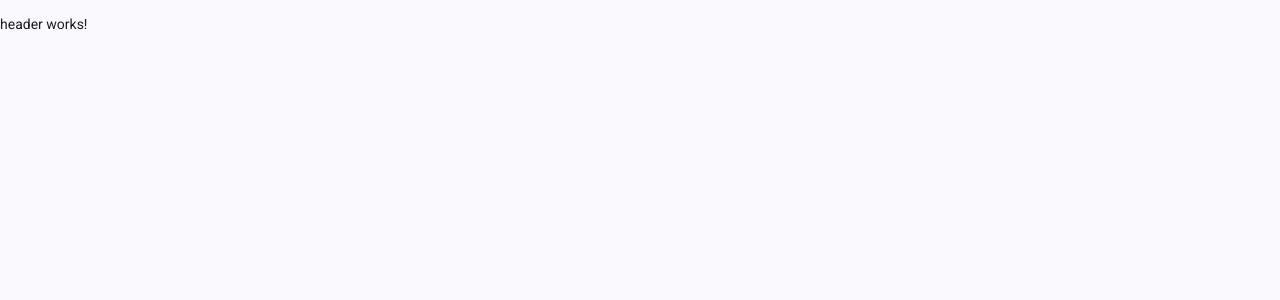
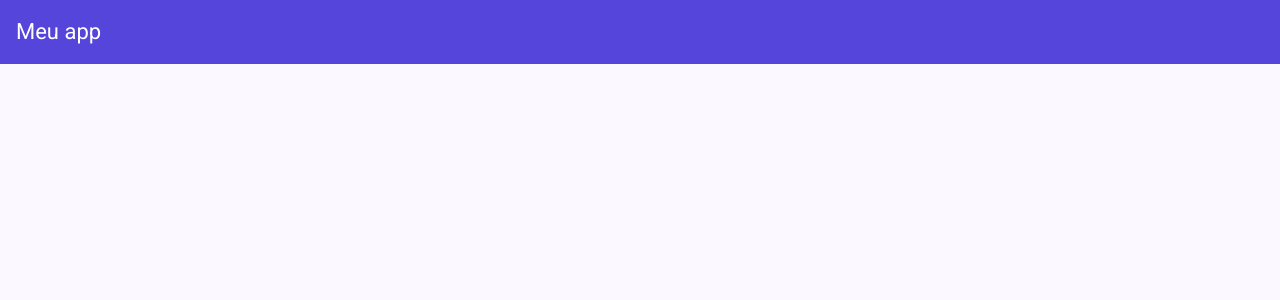
Before and after one commit to eRodrigoL/gerenciador-financeiro-angular-20, an Angular app: page / in a window 1280 px wide. Shown: the top 300 px of the page. Built offline with nearby package versions, Linux system fonts and the light colour scheme.

Commit message:
✨ feat(layout): Configura tema Material e cabeçalho inicial
- Adiciona Angular Material Toolbar ao cabeçalho da aplicação
- Define um tema de cores personalizado para o Material Design

```diff
--- a/src/app/app.html
+++ b/src/app/app.html
@@ -1,3 +1,5 @@
 <app-layout></app-layout>
 
 <ng-content></ng-content>
+
+<router-outlet></router-outlet>
--- a/src/app/core/layout/components/header/header.html
+++ b/src/app/core/layout/components/header/header.html
@@ -1 +1,5 @@
-<p>header works!</p>
+<header>
+  <mat-toolbar>
+    <span>Meu app</span>
+  </mat-toolbar>
+</header>
--- a/src/styles.scss
+++ b/src/styles.scss
@@ -1,20 +1,23 @@
-
 // Include theming for Angular Material with `mat.theme()`.
 // This Sass mixin will define CSS variables that are used for styling Angular Material
 // components according to the Material 3 design spec.
 // Learn more about theming and how to use it for your application's
 // custom components at https://material.angular.dev/guide/theming
 @use '@angular/material' as mat;
+@use 'styles/theme-colors' as theme-colors;
+@use 'styles/overrrides/toolbar.scss';
 
 html {
-  @include mat.theme((
-    color: (
-      primary: mat.$azure-palette,
-      tertiary: mat.$blue-palette,
-    ),
-    typography: Roboto,
-    density: 0,
-  ));
+  @include mat.theme(
+    (
+      color: (
+        primary: theme-colors.$primary-palette,
+        tertiary: theme-colors.$tertiary-palette,
+      ),
+      typography: Roboto,
+      density: 0,
+    )
+  );
 }
 
 body {
@@ -35,5 +38,11 @@ body {
 }
 /* You can add global styles to this file, and also import other style files */
 
-html, body { height: 100%; }
-body { margin: 0; font-family: Roboto, "Helvetica Neue", sans-serif; }
+html,
+body {
+  height: 100%;
+}
+body {
+  margin: 0;
+  font-family: Roboto, 'Helvetica Neue', sans-serif;
+}
--- /dev/null
+++ b/src/styles/_theme-colors.scss
@@ -0,0 +1,137 @@
+// This file was generated by running 'ng generate @angular/material:theme-color'.
+// Proceed with caution if making changes to this file.
+
+@use 'sass:map';
+@use '@angular/material' as mat;
+
+// Note: Color palettes are generated from primary: #6657ec
+$_palettes: (
+  primary: (
+    0: #000000,
+    10: #140067,
+    20: #2600a1,
+    25: #300eb8,
+    30: #3d25c3,
+    35: #4936ce,
+    40: #5545db,
+    50: #6f60f5,
+    60: #8b80ff,
+    70: #a8a0ff,
+    80: #c5c0ff,
+    90: #e4dfff,
+    95: #f3eeff,
+    98: #fcf8ff,
+    99: #fffbff,
+    100: #ffffff,
+  ),
+  secondary: (
+    0: #000000,
+    10: #18104f,
+    20: #2d2864,
+    25: #383370,
+    30: #443f7c,
+    35: #504b89,
+    40: #5c5796,
+    50: #7570b1,
+    60: #8f89cc,
+    70: #a9a4e9,
+    80: #c5c0ff,
+    90: #e4dfff,
+    95: #f3eeff,
+    98: #fcf8ff,
+    99: #fffbff,
+    100: #ffffff,
+  ),
+  tertiary: (
+    0: #000000,
+    10: #380037,
+    20: #5b005a,
+    25: #6e006d,
+    30: #810080,
+    35: #90188d,
+    40: #9f299a,
+    50: #bc46b6,
+    60: #db61d2,
+    70: #fa7cee,
+    80: #ffabf2,
+    90: #ffd7f5,
+    95: #ffebf7,
+    98: #fff7f9,
+    99: #fffbff,
+    100: #ffffff,
+  ),
+  neutral: (
+    0: #000000,
+    10: #1c1b23,
+    20: #312f39,
+    25: #3c3a44,
+    30: #474550,
+    35: #53515b,
+    40: #5f5d68,
+    50: #787681,
+    60: #928f9b,
+    70: #ada9b5,
+    80: #c8c5d1,
+    90: #e5e0ed,
+    95: #f3effc,
+    98: #fcf8ff,
+    99: #fffbff,
+    100: #ffffff,
+    4: #0e0d16,
+    6: #13121b,
+    12: #201f28,
+    17: #2a2932,
+    22: #35343d,
+    24: #393842,
+    87: #dcd8e5,
+    92: #eae6f3,
+    94: #f0ecf9,
+    96: #f6f2fe,
+  ),
+  neutral-variant: (
+    0: #000000,
+    10: #1b1a28,
+    20: #302f3d,
+    25: #3b3a49,
+    30: #474555,
+    35: #535161,
+    40: #5f5c6d,
+    50: #787586,
+    60: #928fa0,
+    70: #aca9bb,
+    80: #c8c4d7,
+    90: #e4e0f4,
+    95: #f3eeff,
+    98: #fcf8ff,
+    99: #fffbff,
+    100: #ffffff,
+  ),
+  error: (
+    0: #000000,
+    10: #410002,
+    20: #690005,
+    25: #7e0007,
+    30: #93000a,
+    35: #a80710,
+    40: #ba1a1a,
+    50: #de3730,
+    60: #ff5449,
+    70: #ff897d,
+    80: #ffb4ab,
+    90: #ffdad6,
+    95: #ffedea,
+    98: #fff8f7,
+    99: #fffbff,
+    100: #ffffff,
+  ),
+);
+
+$_rest: (
+  secondary: map.get($_palettes, secondary),
+  neutral: map.get($_palettes, neutral),
+  neutral-variant: map.get($_palettes, neutral-variant),
+  error: map.get($_palettes, error),
+);
+
+$primary-palette: map.merge(map.get($_palettes, primary), $_rest);
+$tertiary-palette: map.merge(map.get($_palettes, tertiary), $_rest);
--- /dev/null
+++ b/src/styles/overrrides/toolbar.scss
@@ -0,0 +1,11 @@
+@use '@angular/material' as mat;
+
+// Customize the entire app. Change :root to your selector if you want to scope the styles.
+:root {
+  @include mat.toolbar-overrides(
+    (
+      container-background-color: var(--mat-sys-primary),
+      container-text-color: var(--mat-sys-on-primary),
+    )
+  );
+}
```
Also changed, not shown: src/app/core/layout/components/header/header.ts (+3 -4 lines).
